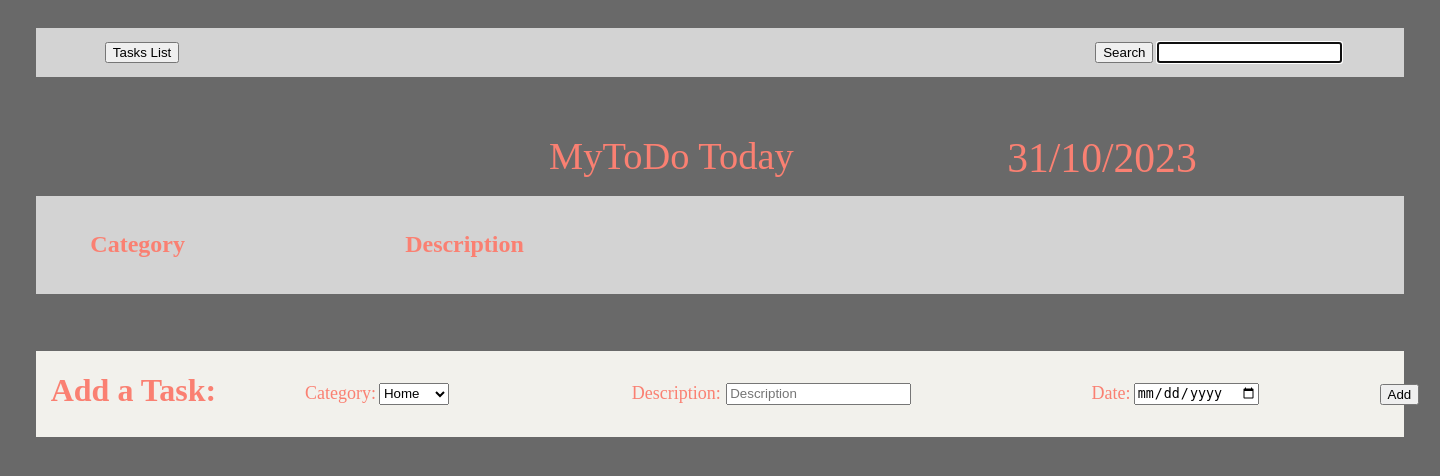
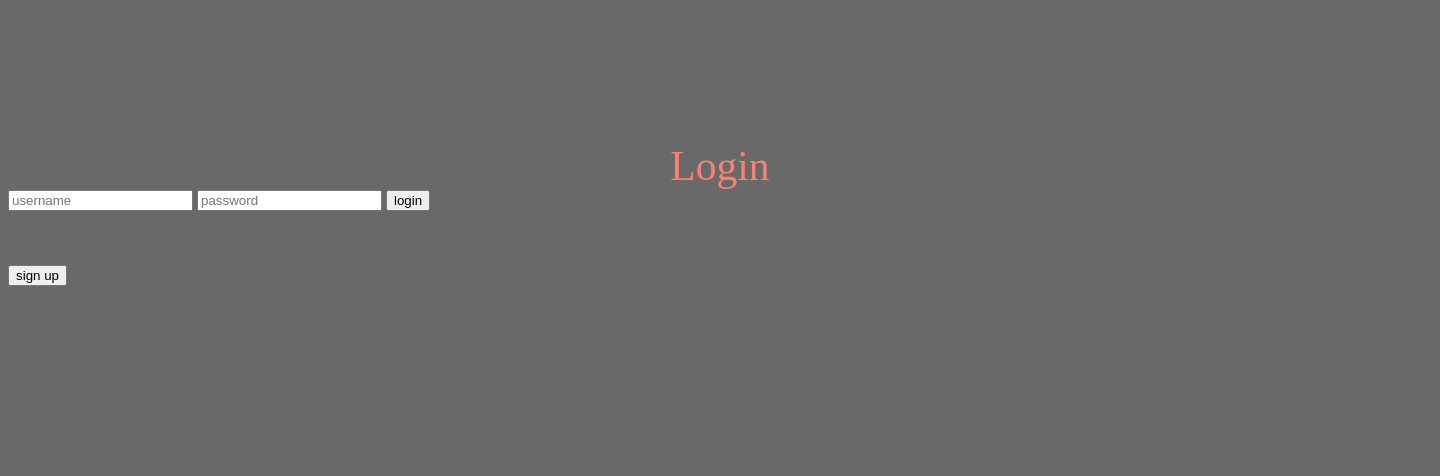
Before and after one commit to 8BenL/project2---TO-DO-app, a Flask app: page / in a window 1440 px wide. Shown: the top 476 px of the page. Run offline with Flask 3, Linux system fonts and the light colour scheme; data comes from the database, SQL or seed files in the repository; some web fonts are replaced.

Commit message:
sessions - still not working!!

```diff
--- a/app.py
+++ b/app.py
@@ -1,49 +1,95 @@
-from flask import Flask, render_template, redirect, url_for, request
+from flask import Flask, session, render_template, redirect, url_for, request
 app = Flask(__name__)
 import db
 import functions
+from datetime import date
 import datetime
 
+app.secret_key = "sekflbskgvjd"
 
 @app.route('/')
 def home():
+    if session.get("user_id", "")=="":
+        return render_template("login.html")
+    return redirect(f"/today/{session['user_id']}")
+
+@app.route('/login', methods=['POST'])
+def login():
+    username=request.form["username"]
+    password=request.form["password"]
+    if db.login(username, password):
+        user_id=db.get_user_id(username)
+        session["user_id"]=db.get_user_id(username)
+        return redirect(f"/today/{user_id}")
+    else:
+        return render_template("login.html")
+
+@app.route('/today/<user_id>')
+def today(user_id=0):
+    if session["user_id"]!=int(user_id):
+        return logout()
     today=datetime.date.today()
-    tasks=db.load()
-    sorted_list = sorted(tasks, key=lambda d: d['category'])
-    return render_template("index.html", sorted_list=sorted_list, day=today.day, month=today.month, year=today.year)
+    today_tasks=db.load(user_id)
+    sorted_list = sorted(today_tasks, key=lambda d: d['category'])
+    return render_template("today.html", sorted_list=sorted_list, day=today.day, month=today.month, year=today.year)
 
+@app.route('/sign_up', methods=['GET','POST'])
+def sign_up():
+    if request.method == 'POST':
+        username=request.form["username"]
+        password=request.form["password"]
+        functions.sign_up(username, password)
+    return render_template("login.html")
+
+@app.route('/to_sign_up')
+def to_sign_up():
+    return render_template("sign_up.html")
+
+@app.route('/logout')
+def logout():
+    user_id=session["user_id"]
+    tasks = db.get_objects(user_id)
+    db.save(tasks)
+    session.pop('user_id', None)
+    return redirect(url_for('home'))
 
 @app.route('/add')
-def add():
+def add(user_id=0):
+    user_id=session["user_id"]
     category = request.args["category"]
     description = request.args["description"]
     date = request.args["date"]
-    functions.add(category=category, description=description, date=date)
-    return redirect(url_for('home'))
+    functions.add(user_id=user_id, category=category, description=description, date=date)
+    today=datetime.date.today()
+    today_tasks=db.load(user_id)
+    sorted_list = sorted(today_tasks, key=lambda d: d['category'])
+    return render_template("today.html", sorted_list=sorted_list, day=today.day, month=today.month, year=today.year)
 
 @app.route('/delete')
-def delete():
+def delete(user_id):
+    user_id=session["user_id"]
     category = request.args["category"]
     description = request.args["description"]
     date = request.args["date"]
-    functions.delete(category=category, description=description, date=date)
-    return redirect("/Tasks_List")
+    functions.delete(user_id=user_id, category=category, description=description, date=date)
+    return redirect(f"/Tasks_List")
 
 @app.route('/update')
-def update():
+def update(user_id):
+    user_id=session["user_id"]
     category = request.args["category"]
     description = request.args["description"]
     date = request.args["date"]
-    functions.update(category=category, description=description, date=date)
-    return redirect("/Tasks_List")
-
+    functions.update(user_id=user_id, category=category, description=description, date=date)
+    return redirect(f"/Tasks_List")
 
 @app.route('/to_update')
-def to_update():
+def to_update(user_id):
+    user_id=session["user_id"]
     category = request.args["category"]
     description = request.args["description"]
     date = request.args["date"]
-    functions.to_update(category=category, description=description, date=date)
+    functions.to_update(user_id=user_id, category=category, description=description, date=date)
     return render_template("update.html", category=category, description=description, date=date)
 
 @app.route('/search')
@@ -52,13 +98,17 @@ def search():
     results = functions.search(query=query)
     return render_template("Tasks_List.html", sorted_list=results)
 
-
 @app.route('/Tasks_List')
-def tasks_list():
-    tasks = db.get_dicts()
+def tasks_list(user_id=0):
+    user_id=session["user_id"]
+    tasks = db.get_dicts(user_id)
     new_tasks = []
     for task in tasks:
         if task['date'] >= str(datetime.date.today()):
             new_tasks.append(task)
-    sorted_list = sorted(new_tasks , key=lambda elem: "%s %s" % (elem['date'], elem['category']))
+    sorted_list = sorted(new_tasks, key=lambda elem: "%s %s" % (elem['date'], elem['category']))
     return render_template("Tasks_List.html", sorted_list=sorted_list)
+
+
+if __name__ == '__main__':
+    app.run(debug=True)
--- a/db.py
+++ b/db.py
@@ -1,25 +1,34 @@
 import sqlite3
 from datetime import date
-from classes import Task
+import classes
 
 
-def setup(filename="tasks.sqlite"):
-    with sqlite3.connect(filename) as conn:
+def query_db(sql):
+     with sqlite3.connect('tasks.db') as conn:
         cur = conn.cursor()
-        cur.execute("CREATE TABLE IF NOT EXISTS tasks(category TEXT, description TEXT, date DATE)")
-        conn.commit()
+        rows = cur.execute(sql).fetchall()
+        return rows
 
+def get_user_id(username=""):
+    return query_db(f"SELECT user_id FROM users WHERE username='{username}'")[0][0]
 
-def query_db(sql, filename="tasks.sqlite"):
-     with sqlite3.connect(filename) as conn:
-        cur = conn.cursor()
-        cur.execute(sql)
-        conn.commit()
-        return cur.fetchall()
+def login(username="", password=""):
+    sql=f"SELECT user_id FROM users WHERE username='{username}' AND password='{password}'"
+    if query_db(sql)==0:
+        return False
+    return True
 
-def get_dicts():
-    tasks = query_db("SELECT * FROM tasks")
-    keys = ["category", "description", "date"]
+def users_list():
+    users = query_db(f"SELECT * FROM users")
+    objects_list = []
+    for user in users:
+        user = classes.User(user[1], user[2])
+        objects_list.append(user)
+    return objects_list
+
+def get_dicts(user_id=0):
+    tasks = query_db(f"SELECT * FROM tasks WHERE user_id='{user_id}'")
+    keys = ["id", "user_id", "category", "description", "date"]
     tasks_list = []
     for task in tasks:
         values = list(task)
@@ -27,27 +36,29 @@ def get_dicts():
         tasks_list.append(dict_row)
     return tasks_list
 
-
-def get_objects():
-        tasks = query_db("SELECT * FROM tasks")
+def get_objects(user_id=0):
+        tasks = query_db(f"SELECT * FROM tasks WHERE user_id='{user_id}'")
         objects_list = []
         for task in tasks:
-            task = Task(task[0], task[1], task[2])
+            task = classes.Task(task[1],task[2],task[3],task[4])
             objects_list.append(task)
         return objects_list
 
-
-def load():
-    tasks = get_dicts()
+def load(user_id=0):
+    tasks = get_dicts(user_id)
     today_tasks = []
     for task in tasks:
         if task['date'] == str(date.today()):
             today_tasks.append(task)
     return today_tasks
 
-
 def save(tasks_list:list):
     query_db(f"DELETE FROM tasks")
     for task in tasks_list:
         if task.date >= str(date.today()):
-            query_db(f"INSERT INTO tasks VALUES ('{task.category}','{task.description}','{task.date}')")
+            query_db(f"INSERT INTO tasks(user_id ,category, description, date) VALUES('{task.user_id}','{task.category}','{task.description}','{task.date}')")
+
+def save_user(users_list:list):
+    query_db(f"DELETE FROM users")
+    for user in users_list:
+        query_db(f"INSERT INTO users(username, password) VALUES('{user.username}','{user.password}')")
--- a/templates/Tasks_List.html
+++ b/templates/Tasks_List.html
@@ -3,13 +3,13 @@
 <head>
     <meta charset="UTF-8">
     <meta name="viewport" content="width=device-width, initial-scale=1.0">
-    <link rel="stylesheet" href="static\styles.css">
+    <link rel="stylesheet" href="static/styles.css">
     <title>Tasks List</title>
 </head>
 <body>
     <div class="Menu_container">
         <div class="back_home">
-            <button type="button" onclick="location.href='/'">MyToDo Today</button>
+            <button type="button" onclick="location.href='/today'">MyToDo Today</button>
         </div>
         <div class="search">
             <form action="/search" method="get">
--- /dev/null
+++ b/templates/login.html
@@ -0,0 +1,21 @@
+<!DOCTYPE html>
+<html lang="en">
+<head>
+    <meta charset="UTF-8">
+    <meta name="viewport" content="width=device-width, initial-scale=1.0">
+    <link rel="stylesheet" href="static/styles.css">
+    <title>Login</title>
+</head>
+<body>
+    <div class="update_header">Login</div>
+    <form action="/login" method="post">
+        <input type="text" name="username" placeholder="username">
+        <input type="password" name="password" placeholder="password">
+        <input type="submit" value="login">
+    </form>
+    <br><br><br>
+    <div class="sign up">
+        <button button type="button" onclick="location.href='/to_sign_up'">sign up</button>
+    </div>
+</body>
+</html>
--- a/templates/index.html
+++ b/templates/today.html
@@ -10,6 +10,9 @@
     <div class="Menu_container">
         <div class="back_home">
             <button button type="button" onclick="location.href='/Tasks_List'">Tasks List</button>
+        </div>
+        <div class="logout">
+            <button button type="button" onclick="location.href='/logout'">LogOut</button>
         </div>
         <div class="search">
             <form action="/search" method="get">
```
Also changed, not shown: classes.py (+24 -1 lines), functions.py (+23 -17 lines), templates/sign_up.html (added, +21 -0 lines), tasks.db (added), tasks.sqlite (deleted).
